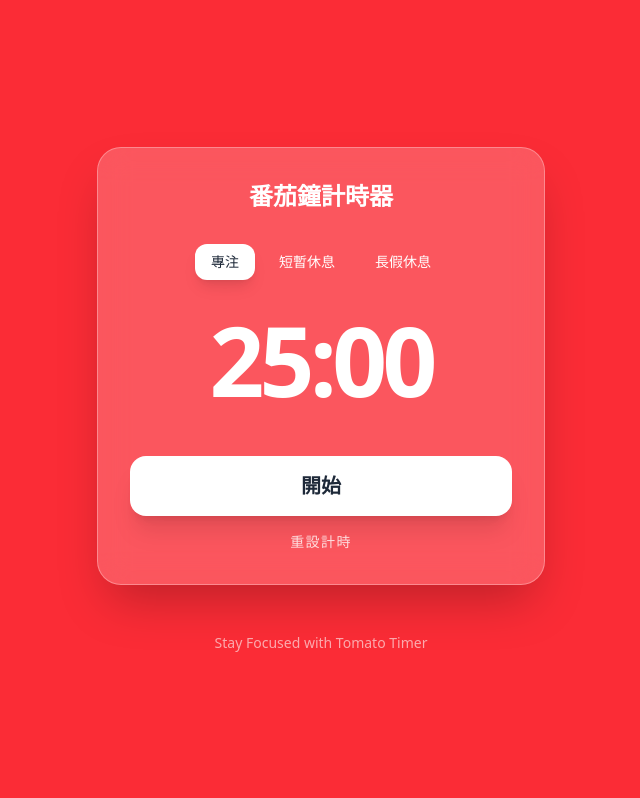
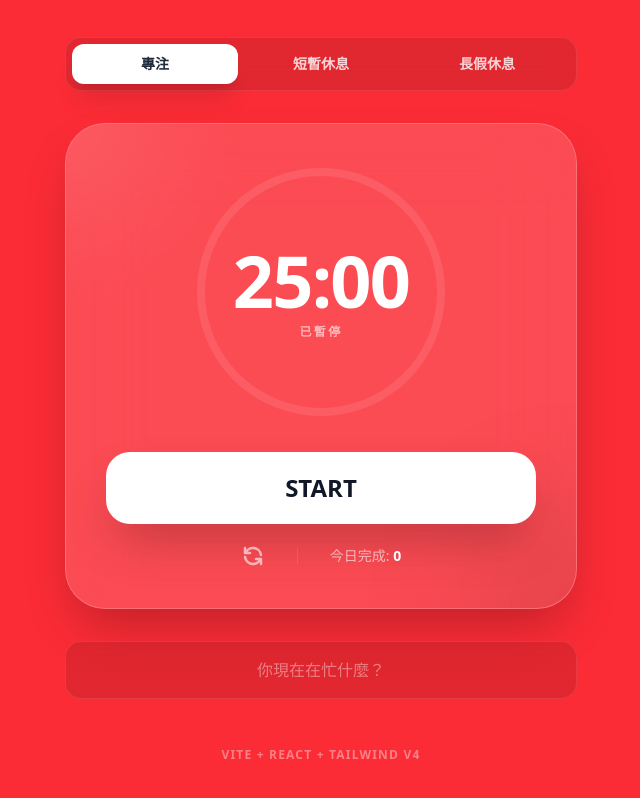
Before and after one commit to KevinYang2229/tomato, a React app: page / in a window 1280 px wide. Shown: the whole page, without its empty margins (319-959 px from the left). Built offline with nearby package versions, Linux system fonts and the light colour scheme; the HTML template or start-up script is replaced by a standard one.

Commit message:
Enhance Tomato Timer with modern UI, circular progress, and task tracking

```diff
--- a/src/App.jsx
+++ b/src/App.jsx
@@ -1,16 +1,28 @@
 import { useState, useEffect, useRef } from 'react'
 
+const MODES = {
+  work: { label: '專注', time: 25, color: '#ef4444', bgColor: 'bg-red-500' },
+  shortBreak: { label: '短暫休息', time: 5, color: '#14b8a6', bgColor: 'bg-teal-500' },
+  longBreak: { label: '長假休息', time: 15, color: '#3b82f6', bgColor: 'bg-blue-500' }
+}
+
 function App() {
-  const [timeLeft, setTimeLeft] = useState(25 * 60)
+  const [mode, setMode] = useState('work')
+  const [timeLeft, setTimeLeft] = useState(MODES.work.time * 60)
   const [isActive, setIsActive] = useState(false)
-  const [mode, setMode] = useState('work') // 'work', 'shortBreak', 'longBreak'
+  const [task, setTask] = useState('')
+  const [completedSessions, setCompletedSessions] = useState(0)
+
   const timerRef = useRef(null)
+  const totalTime = MODES[mode].time * 60
+  const progress = ((totalTime - timeLeft) / totalTime) * 100
 
-  const modes = {
-    work: { label: '專注', time: 25 * 60, color: 'bg-red-500' },
-    shortBreak: { label: '短暫休息', time: 5 * 60, color: 'bg-teal-500' },
-    longBreak: { label: '長假休息', time: 15 * 60, color: 'bg-blue-500' }
-  }
+  // 請求通知權限
+  useEffect(() => {
+    if (Notification.permission === 'default') {
+      Notification.requestPermission()
+    }
+  }, [])
 
   useEffect(() => {
     if (isActive && timeLeft > 0) {
@@ -20,25 +32,36 @@ function App() {
     } else if (timeLeft === 0) {
       clearInterval(timerRef.current)
       setIsActive(false)
-      // 可以在這裡加入音效通知
-      alert(`${modes[mode].label}時間結束！`)
+      handleTimerComplete()
     } else {
       clearInterval(timerRef.current)
     }
     return () => clearInterval(timerRef.current)
-  }, [isActive, timeLeft, mode])
+  }, [isActive, timeLeft])
+
+  const handleTimerComplete = () => {
+    const message = `${MODES[mode].label}結束了！`
+    new Notification('番茄鐘通知', { body: message })
+
+    if (mode === 'work') {
+      setCompletedSessions(prev => prev + 1)
+    }
+
+    // 自動切換模式（可選邏輯）
+    alert(message)
+  }
 
   const toggleTimer = () => setIsActive(!isActive)
 
   const resetTimer = () => {
     setIsActive(false)
-    setTimeLeft(modes[mode].time)
+    setTimeLeft(MODES[mode].time * 60)
   }
 
   const switchMode = (newMode) => {
     setMode(newMode)
     setIsActive(false)
-    setTimeLeft(modes[newMode].time)
+    setTimeLeft(MODES[newMode].time * 60)
   }
 
   const formatTime = (seconds) => {
@@ -48,19 +71,18 @@ function App() {
   }
 
   return (
-    <div className={`min-h-screen transition-colors duration-500 flex flex-col items-center justify-center p-4 ${modes[mode].color}`}>
-      <div className="bg-white/20 backdrop-blur-lg p-8 rounded-3xl shadow-2xl w-full max-w-md border border-white/30 text-center">
-        <h1 className="text-white text-2xl font-bold mb-8">番茄鐘計時器</h1>
-
-        <div className="flex justify-center gap-2 mb-8">
-          {Object.entries(modes).map(([key, value]) => (
+    <div className={`min-h-screen transition-all duration-700 flex flex-col items-center justify-center p-6 ${MODES[mode].bgColor}`}>
+      <div className="w-full max-w-lg">
+        {/* 頂部導航/模式切換 */}
+        <div className="flex bg-black/10 backdrop-blur-md p-1.5 rounded-2xl mb-8 border border-white/10">
+          {Object.entries(MODES).map(([key, value]) => (
             <button
               key={key}
               onClick={() => switchMode(key)}
-              className={`px-4 py-2 rounded-xl text-sm font-medium transition-all ${
+              className={`flex-1 py-2.5 rounded-xl text-sm font-semibold transition-all duration-300 ${
                 mode === key
-                  ? 'bg-white text-gray-800 shadow-lg'
-                  : 'text-white hover:bg-white/10'
+                  ? 'bg-white text-gray-800 shadow-xl scale-100'
+                  : 'text-white/80 hover:text-white hover:bg-white/5'
               }`}
             >
               {value.label}
@@ -68,30 +90,95 @@ function App() {
           ))}
         </div>
 
-        <div className="text-white text-8xl font-black mb-12 tracking-tighter">
-          {formatTime(timeLeft)}
+        {/* 主要計時器卡片 */}
+        <div className="bg-white/15 backdrop-blur-2xl rounded-[40px] p-10 shadow-2xl border border-white/20 text-center relative overflow-hidden group">
+          <div className="relative z-10">
+            {/* 圓形進度條 */}
+            <div className="relative w-64 h-64 mx-auto mb-8 flex items-center justify-center">
+              <svg className="w-full h-full transform -rotate-90">
+                <circle
+                  cx="128"
+                  cy="128"
+                  r="120"
+                  stroke="currentColor"
+                  strokeWidth="8"
+                  fill="transparent"
+                  className="text-white/10"
+                />
+                <circle
+                  cx="128"
+                  cy="128"
+                  r="120"
+                  stroke="currentColor"
+                  strokeWidth="10"
+                  strokeDasharray={2 * Math.PI * 120}
+                  strokeDashoffset={2 * Math.PI * 120 * (1 - progress / 100)}
+                  strokeLinecap="round"
+                  fill="transparent"
+                  className="text-white transition-all duration-1000 ease-linear"
+                />
+              </svg>
+              <div className="absolute inset-0 flex flex-col items-center justify-center">
+                <span className="text-white text-7xl font-black tracking-tight tabular-nums">
+                  {formatTime(timeLeft)}
+                </span>
+                <span className="text-white/60 text-xs font-bold uppercase tracking-[0.2em] mt-2">
+                  {isActive ? '進行中' : '已暫停'}
+                </span>
+              </div>
+            </div>
+
+            {/* 控制按鈕 */}
+            <div className="flex flex-col gap-5">
+              <button
+                onClick={toggleTimer}
+                className="w-full py-5 bg-white text-gray-900 rounded-3xl text-2xl font-black shadow-2xl hover:bg-gray-50 transition-all active:scale-95 hover:shadow-white/20"
+              >
+                {isActive ? 'PAUSE' : 'START'}
+              </button>
+
+              <div className="flex justify-center items-center gap-8">
+                <button
+                  onClick={resetTimer}
+                  className="text-white/60 hover:text-white transition-colors"
+                  title="重設計時"
+                >
+                  <svg className="w-6 h-6" fill="none" stroke="currentColor" viewBox="0 0 24 24">
+                    <path strokeLinecap="round" strokeLinejoin="round" strokeWidth="2.5" d="M4 4v5h.582m15.356 2A8.001 8.001 0 004.582 9m0 0H9m11 11v-5h-.581m0 0a8.003 8.003 0 01-15.357-2m15.357 2H15" />
+                  </svg>
+                </button>
+
+                <div className="h-4 w-px bg-white/10"></div>
+
+                <div className="text-white/60 text-sm font-medium">
+                  今日完成: <span className="text-white font-bold">{completedSessions}</span>
+                </div>
+              </div>
+            </div>
+          </div>
+
+          {/* 背景裝飾光暈 */}
+          <div className="absolute -top-24 -left-24 w-48 h-48 bg-white/10 rounded-full blur-3xl group-hover:bg-white/20 transition-all duration-1000"></div>
+          <div className="absolute -bottom-24 -right-24 w-48 h-48 bg-black/10 rounded-full blur-3xl group-hover:bg-black/20 transition-all duration-1000"></div>
         </div>
 
-        <div className="flex flex-col gap-4">
-          <button
-            onClick={toggleTimer}
-            className="w-full py-4 bg-white text-gray-800 rounded-2xl text-xl font-bold shadow-xl hover:bg-gray-50 transition-transform active:scale-95"
-          >
-            {isActive ? '暫停' : '開始'}
-          </button>
+        {/* 當前任務輸入 */}
+        <div className="mt-8">
+          <input
+            type="text"
+            placeholder="你現在在忙什麼？"
+            className="w-full bg-black/10 backdrop-blur-md border border-white/10 rounded-2xl px-6 py-4 text-white placeholder-white/40 focus:outline-hidden focus:bg-black/20 transition-all text-center font-medium"
+            value={task}
+            onChange={(e) => setTask(e.target.value)}
+          />
+        </div>
 
-          <button
-            onClick={resetTimer}
-            className="text-white/80 hover:text-white text-sm font-medium uppercase tracking-widest transition-colors"
-          >
-            重設計時
-          </button>
-        </div>
+        <footer className="mt-12 text-center">
+          <p className="text-white/40 text-xs font-bold uppercase tracking-widest">
+            Vite + React + Tailwind v4
+          </p>
+        </footer>
       </div>
-
-      <footer className="mt-12 text-white/60 text-sm font-medium">
-        Stay Focused with Tomato Timer
-      </footer>
     </div>
   )
 }
```
